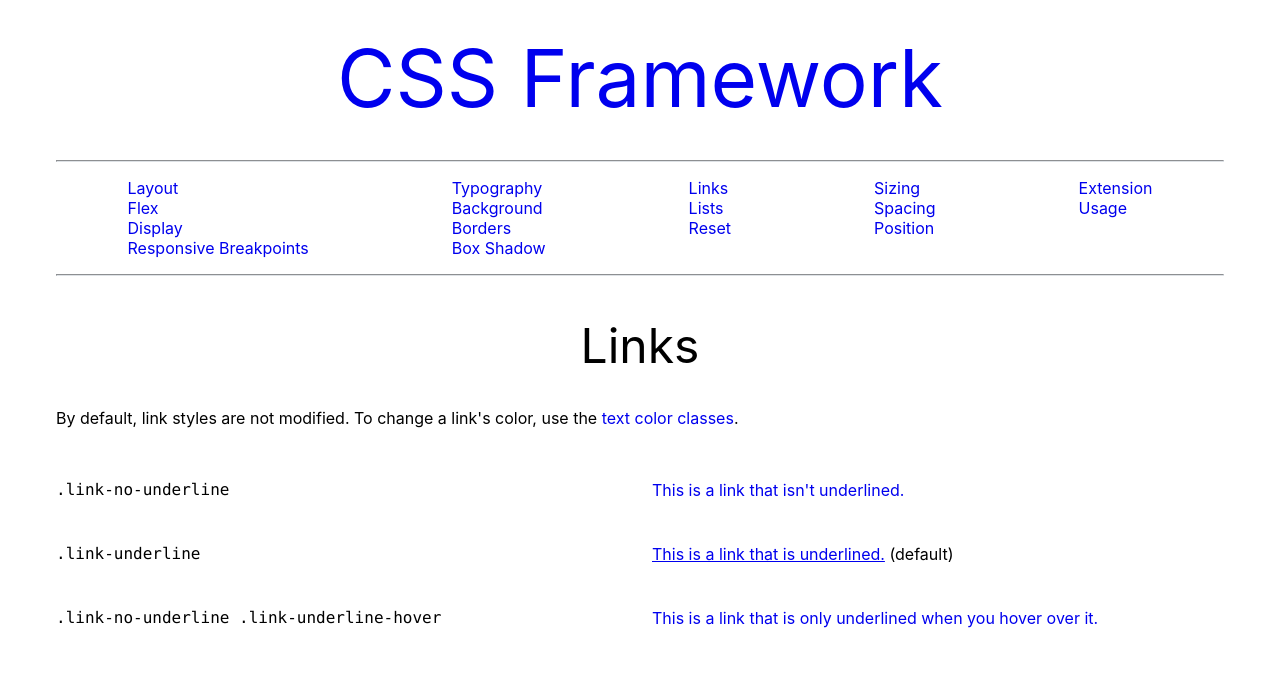
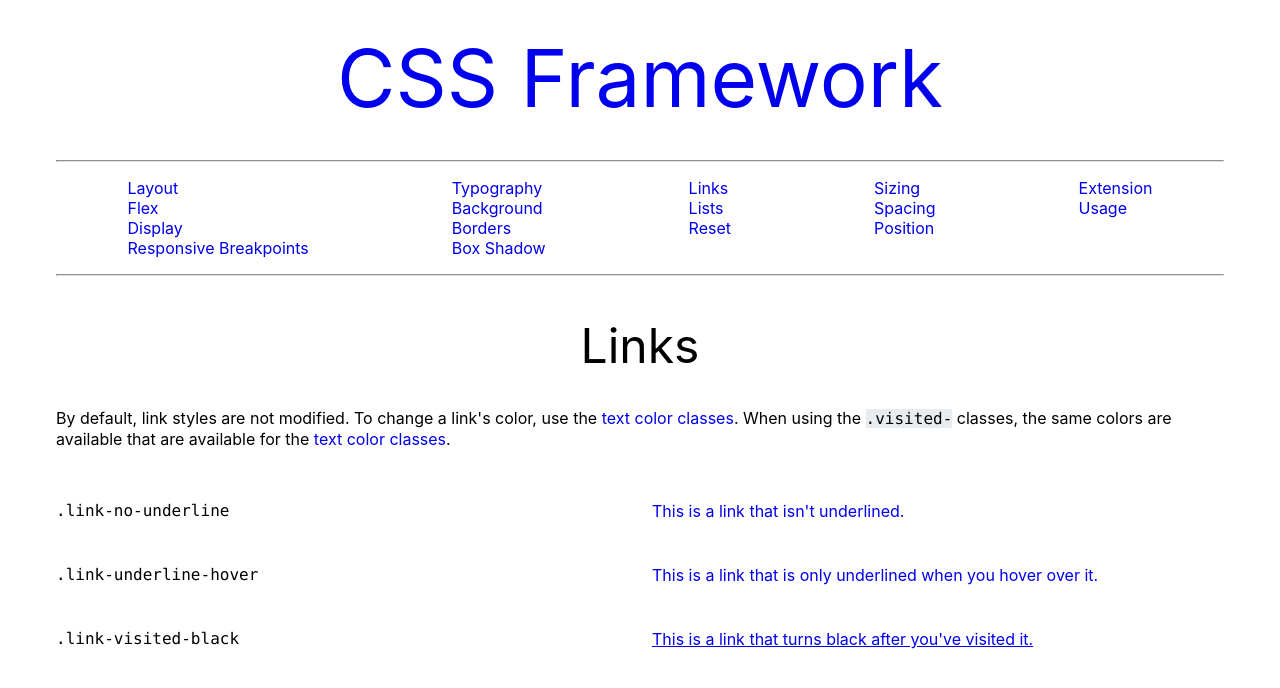
Before and after one commit to esteban90-dev/css-framework-site, a Jekyll site: the page built from links.html, in a window 1280 px wide. Shown: the top 688 px of the page. Built offline with Jekyll 4.4.1, drawn with Linux system fonts in a browser that asks for light colours.

Commit message:
update link classes

```diff
--- a/links.html
+++ b/links.html
@@ -5,7 +5,10 @@ title: Links
 
 <h2 class="mb-4 mt-4 text-center">Links</h2>
 
-<p>By default, link styles are not modified.  To change a link's color, use the <a href="typography.html#color" class="link-no-underline">text color classes</a>.</p>
+<p>
+  By default, link styles are not modified.  To change a link's color, use the <a href="typography.html#color" class="link-no-underline">text color classes</a>.
+  When using the <span class="mono bg-gray-200">.visited-</span> classes, the same colors are available that are available for the <a href="typography.html#color" class="link-no-underline">text color classes</a>.
+</p>
 <br><br>
 <ul class="list list-inside">
   <li class="row">
@@ -19,19 +22,20 @@ title: Links
   <br>
   <li class="row">
     <div class="col-12 col-6_lg mono">
-      .link-underline
+      .link-underline-hover
     </div>
     <div class="col-12 col-6_lg">
-      <a href="#" class="link-underline sans-serif">This is a link that is underlined.</a> (default)
+      <a href="#" class="link-underline-hover sans-serif">This is a link that is only underlined when you hover over it.</a>
     </div>
   </li>
   <br>
   <li class="row">
     <div class="col-12 col-6_lg mono">
-      .link-no-underline .link-underline-hover
+      .link-visited-black
     </div>
     <div class="col-12 col-6_lg">
-      <a href="#" class="link-no-underline link-underline-hover sans-serif">This is a link that is only underlined when you hover over it.</a>
+      <a href="#" class="link-visited-black sans-serif">This is a link that turns black after you've visited it.</a>
     </div>
   </li>
+  <br>
 </ul>
```
